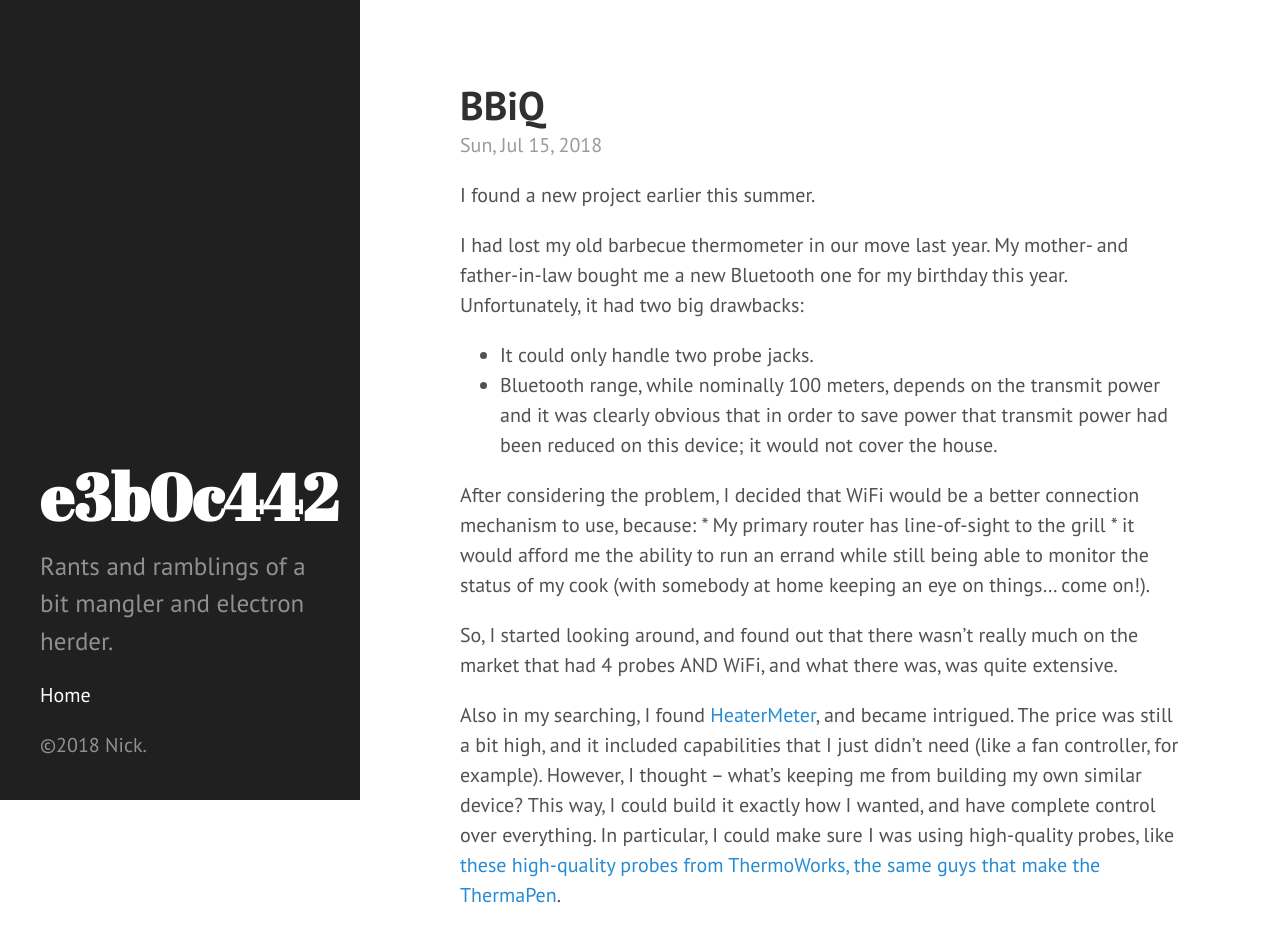
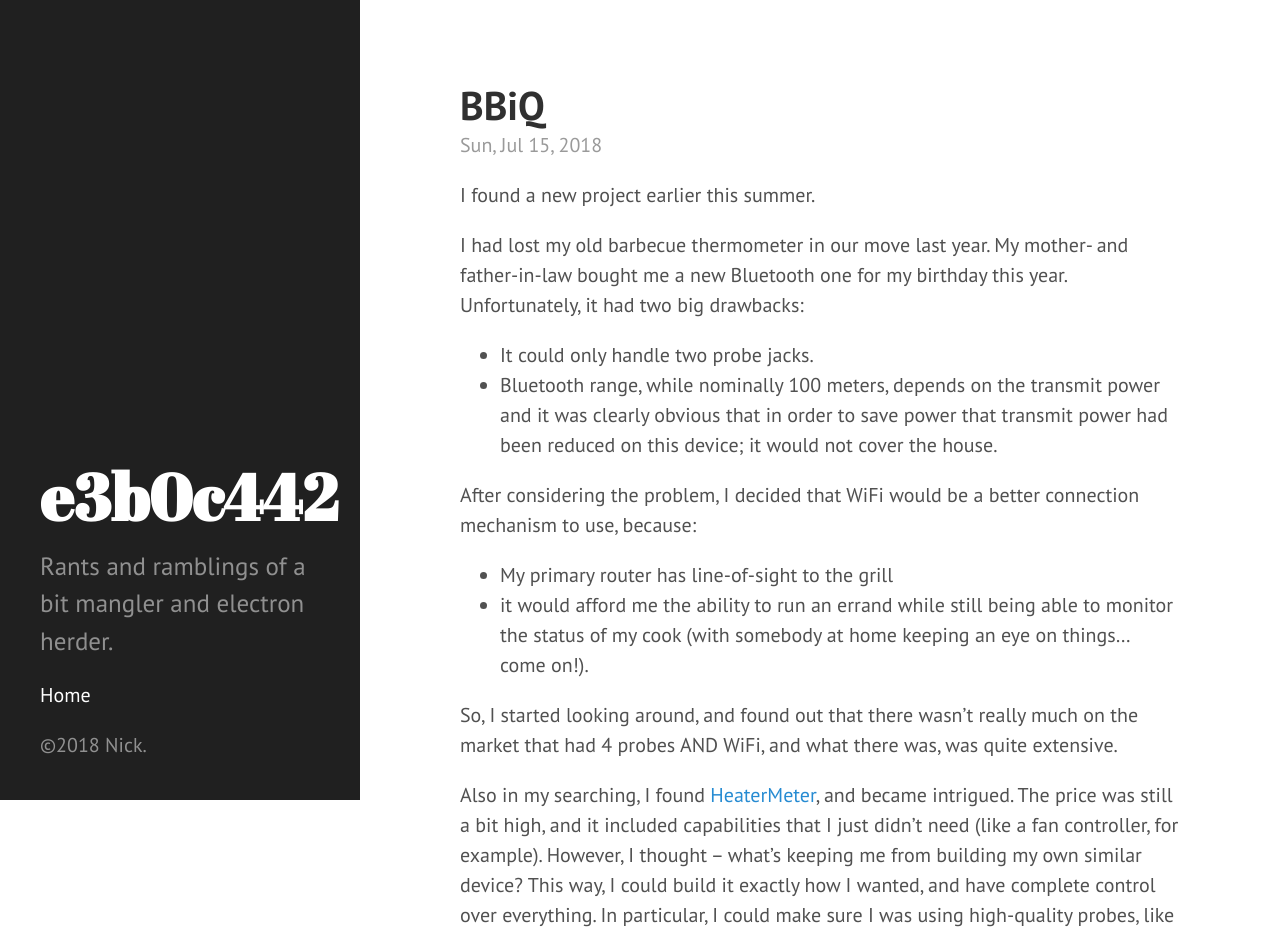
Before and after one commit to e3b0c442/e3b0c442.github.io, a plain HTML site: page index.html in a window 1280 px wide. Shown: the top 927 px of the page. Drawn offline with Linux system fonts and the light colour scheme.

Commit message:
Deploy e3b0c442.io to github.com/e3b0c442/e3b0c442.github.io.git:master

```diff
--- a/index.html
+++ b/index.html
@@ -63,9 +63,12 @@
 <li>Bluetooth range, while nominally 100 meters, depends on the transmit power and it was clearly obvious that in order to save power that transmit power had been reduced on this device; it would not cover the house.</li>
 </ul>
 
-<p>After considering the problem, I decided that WiFi would be a better connection mechanism to use, because:
-* My primary router has line-of-sight to the grill
-* it would afford me the ability to run an errand while still being able to monitor the status of my cook (with somebody at home keeping an eye on things&hellip; come on!).</p>
+<p>After considering the problem, I decided that WiFi would be a better connection mechanism to use, because:</p>
+
+<ul>
+<li>My primary router has line-of-sight to the grill</li>
+<li>it would afford me the ability to run an errand while still being able to monitor the status of my cook (with somebody at home keeping an eye on things&hellip; come on!).</li>
+</ul>
 
 <p>So, I started looking around, and found out that there wasn&rsquo;t really much on the market that had 4 probes AND WiFi, and what there was, was quite extensive.</p>
 
```
Also changed, not shown: posts/bbiq/index.html (+6 -3 lines).
